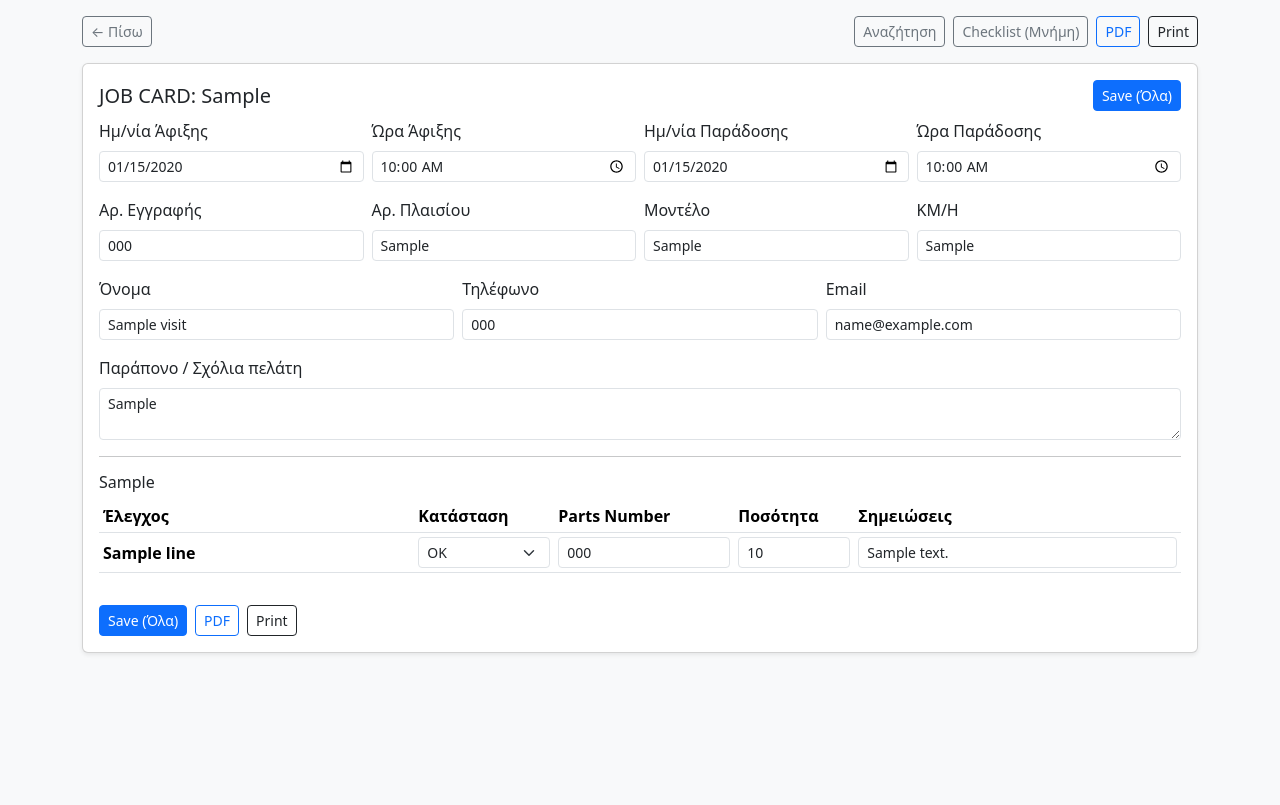
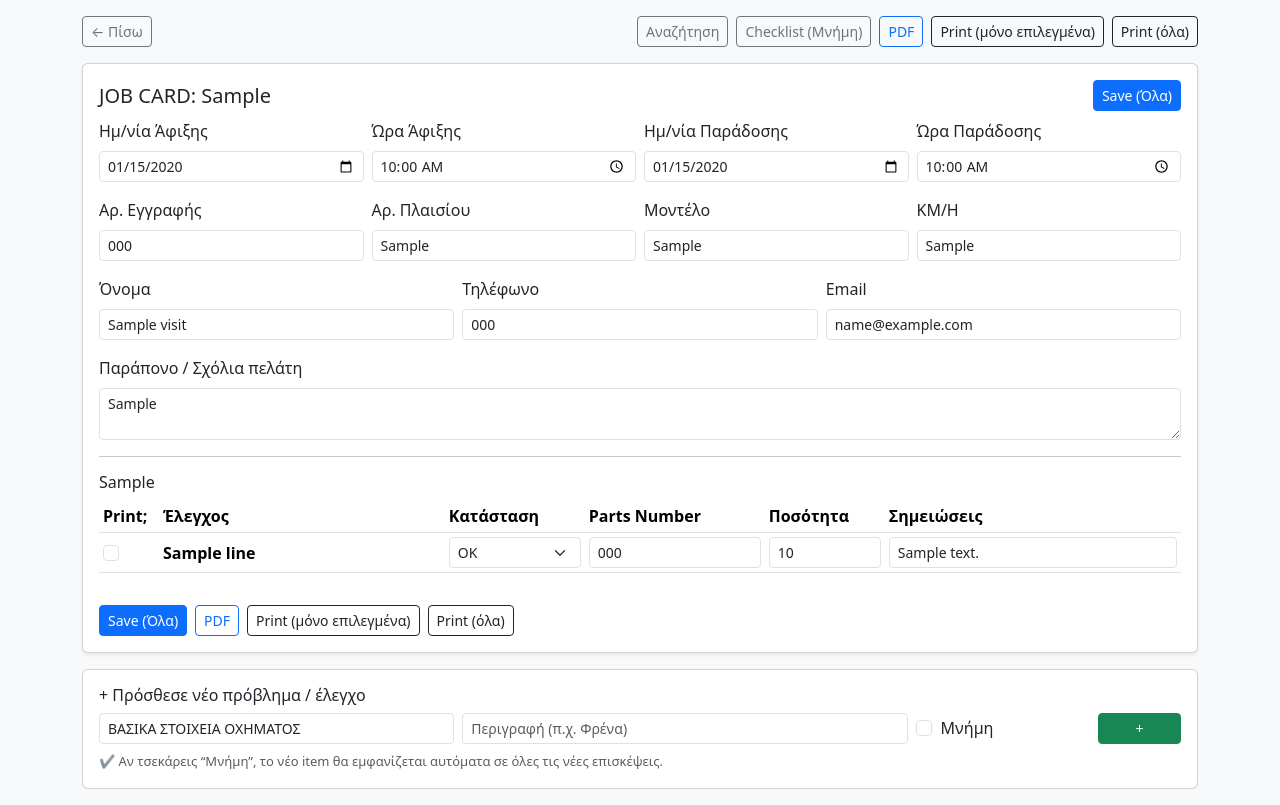
Before and after one commit to kerlengouc-star/stefanos-garage, a FastAPI app: page /visits/1 in a window 1280 px wide. Before the commit the page ends 654 px from the top, so only its background shows below. Run offline with FastAPI, Linux system fonts and the light colour scheme; tables that the repository leaves empty hold one stand-in row (values such as "Sample post").

Commit message:
Update visit.html

```diff
--- a/app/templates/visit.html
+++ b/app/templates/visit.html
@@ -5,10 +5,12 @@
   <meta name="viewport" content="width=device-width,initial-scale=1">
   <title>Επίσκεψη {{ visit.id }}</title>
   <link href="https://cdn.jsdelivr.net/npm/bootstrap@5.3.3/dist/css/bootstrap.min.css" rel="stylesheet">
+
   <style>
     @media print {
       .no-print { display: none !important; }
       body { background: white !important; }
+      .only-selected { display: none !important; }  /* default: hide, JS will show selected */
     }
   </style>
 </head>
@@ -23,7 +25,10 @@
       <a class="btn btn-outline-secondary btn-sm" href="/search">Αναζήτηση</a>
       <a class="btn btn-outline-secondary btn-sm" href="/checklist">Checklist (Μνήμη)</a>
       <a class="btn btn-outline-primary btn-sm" href="/visits/{{ visit.id }}/pdf" target="_blank" rel="noopener">PDF</a>
-      <button type="button" class="btn btn-outline-dark btn-sm" onclick="window.print()">Print</button>
+
+      <!-- ✅ NEW: Print only selected -->
+      <button type="button" class="btn btn-outline-dark btn-sm" onclick="printSelected()">Print (μόνο επιλεγμένα)</button>
+      <button type="button" class="btn btn-outline-dark btn-sm" onclick="window.print()">Print (όλα)</button>
     </div>
   </div>
 
@@ -107,6 +112,7 @@
             <table class="table table-sm align-middle">
               <thead>
                 <tr>
+                  <th style="width:60px" class="no-print">Print;</th>
                   <th style="min-width:220px">Έλεγχος</th>
                   <th style="width:140px">Κατάσταση</th>
                   <th style="width:180px">Parts Number</th>
@@ -117,7 +123,12 @@
               <tbody>
         {% endif %}
 
-        <tr>
+        <tr class="rowline" data-line-id="{{ ln.id }}">
+          <!-- ✅ checkbox to decide what prints -->
+          <td class="no-print">
+            <input type="checkbox" class="form-check-input print-check" />
+          </td>
+
           <td><strong>{{ ln.item_name }}</strong></td>
           <td>
             <select class="form-select form-select-sm" name="result_{{ ln.id }}">
@@ -139,15 +150,74 @@
         {% endif %}
       {% endfor %}
 
-      <div class="d-flex gap-2 mt-3 no-print">
+      <div class="d-flex flex-wrap gap-2 mt-3 no-print">
         <button class="btn btn-primary btn-sm" type="submit">Save (Όλα)</button>
         <a class="btn btn-outline-primary btn-sm" href="/visits/{{ visit.id }}/pdf" target="_blank" rel="noopener">PDF</a>
-        <button type="button" class="btn btn-outline-dark btn-sm" onclick="window.print()">Print</button>
+        <button type="button" class="btn btn-outline-dark btn-sm" onclick="printSelected()">Print (μόνο επιλεγμένα)</button>
+        <button type="button" class="btn btn-outline-dark btn-sm" onclick="window.print()">Print (όλα)</button>
       </div>
 
     </div>
   </form>
 
+  <!-- ✅ RE-ADDED: add new problem/category + optionally save to memory -->
+  <div class="card mt-3 no-print">
+    <div class="card-body">
+      <h6 class="mb-2">+ Πρόσθεσε νέο πρόβλημα / έλεγχο</h6>
+      <form method="post" action="/visits/{{ visit.id }}/lines/new" class="row g-2">
+        <div class="col-md-4">
+          <input class="form-control form-control-sm" name="category" placeholder="Κατηγορία" value="{{ current_cat or 'ΒΑΣΙΚΑ ΣΤΟΙΧΕΙΑ ΟΧΗΜΑΤΟΣ' }}" required>
+        </div>
+        <div class="col-md-5">
+          <input class="form-control form-control-sm" name="item_name" placeholder="Περιγραφή (π.χ. Φρένα)" required>
+        </div>
+        <div class="col-md-2 d-flex align-items-center">
+          <div class="form-check">
+            <input class="form-check-input" type="checkbox" name="add_to_master" value="1" id="addmaster">
+            <label class="form-check-label" for="addmaster">Μνήμη</label>
+          </div>
+        </div>
+        <div class="col-md-1">
+          <button class="btn btn-success btn-sm w-100" type="submit">+</button>
+        </div>
+      </form>
+      <div class="text-muted mt-2" style="font-size: 13px;">
+        ✔ Αν τσεκάρεις “Μνήμη”, το νέο item θα εμφανίζεται αυτόματα σε όλες τις νέες επισκέψεις.
+      </div>
+    </div>
+  </div>
+
 </div>
+
+<script>
+  function printSelected() {
+    // Hide everything that is NOT selected (only for printing)
+    const rows = document.querySelectorAll("tr.rowline");
+    let anyChecked = false;
+
+    rows.forEach(r => {
+      const chk = r.querySelector(".print-check");
+      if (chk && chk.checked) {
+        anyChecked = true;
+        r.classList.remove("only-selected");
+      } else {
+        r.classList.add("only-selected");
+      }
+    });
+
+    if (!anyChecked) {
+      alert("Διάλεξε πρώτα ποια γραμμές θέλεις να εκτυπώσεις (checkbox Print;).");
+      // restore (show all)
+      rows.forEach(r => r.classList.remove("only-selected"));
+      return;
+    }
+
+    window.print();
+
+    // restore after printing (show all again)
+    rows.forEach(r => r.classList.remove("only-selected"));
+  }
+</script>
+
 </body>
 </html>
```
